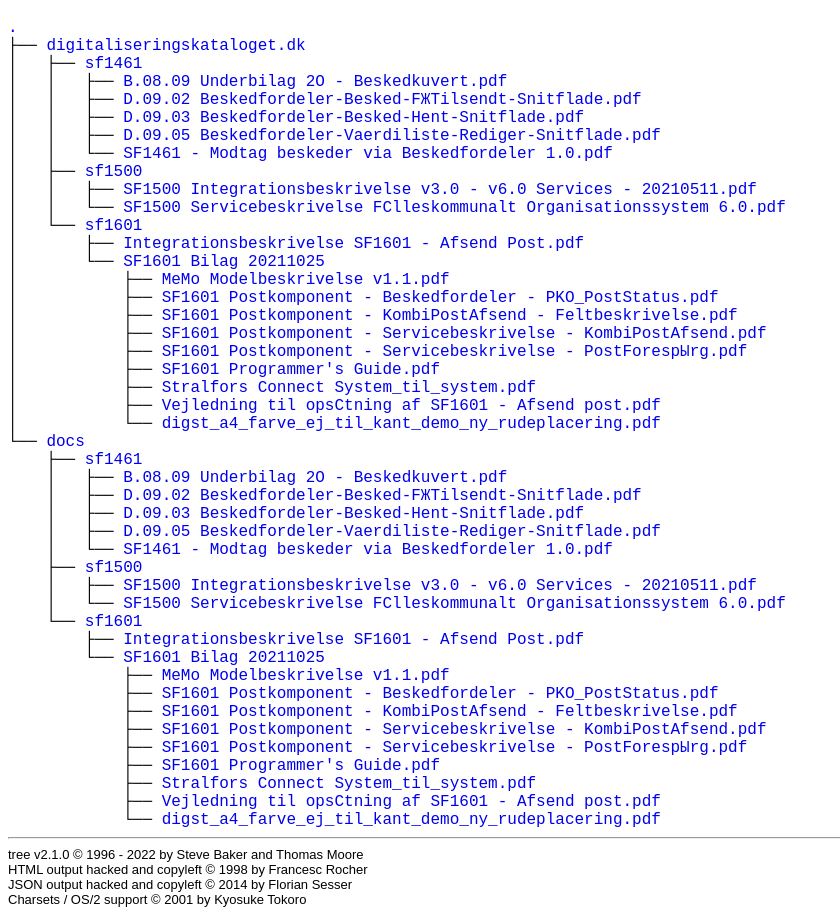
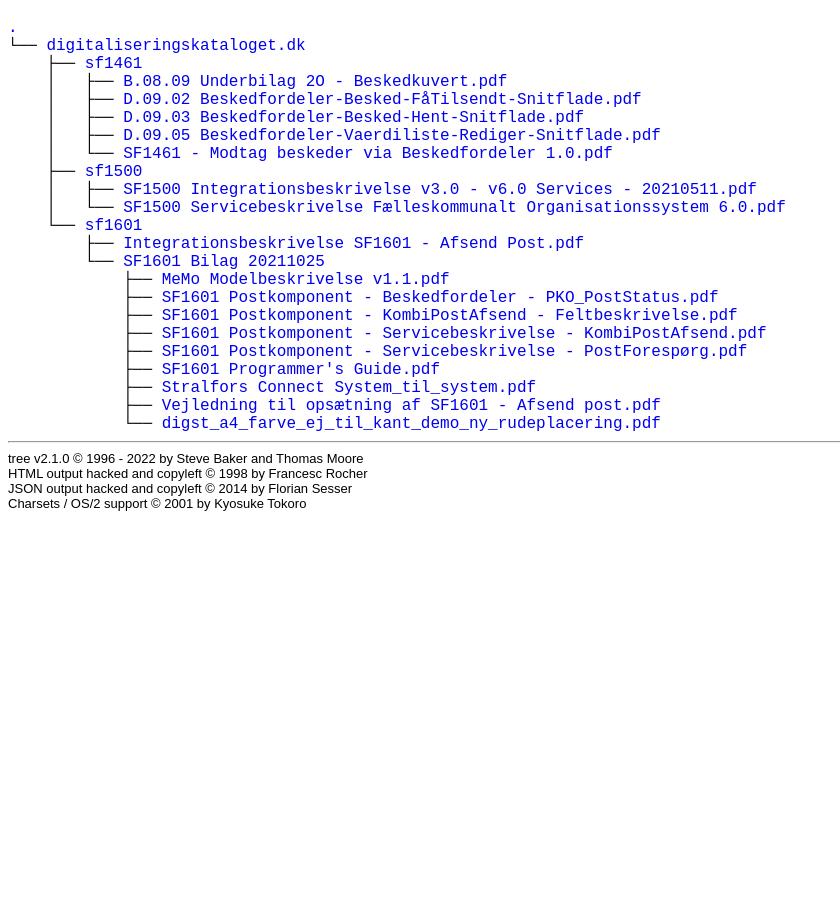
Before and after one commit to rimi-itk/digitaliseringskataloget.dk, a plain HTML site: page index.html in a window 1280 px wide. Shown: the part 61-976 px from the top of the page, without its empty margins (0-840 px from the left). After the commit the page ends 800 px from the top, so only its background shows below. Drawn offline with Linux system fonts and the light colour scheme.

Commit message:
Updated stuff

```diff
--- a/index.html
+++ b/index.html
@@ -26,50 +26,28 @@
 <body>
 	<h1>digitaliseringskataloget.dk</h1><p>
 	<a href="./">.</a><br>
-	├── <a href="./digitaliseringskataloget.dk/">digitaliseringskataloget.dk</a><br>
-	│   ├── <a href="./digitaliseringskataloget.dk/sf1461/">sf1461</a><br>
-	│   │   ├── <a href="./digitaliseringskataloget.dk/sf1461/B.08.09%20Underbilag%202O%20-%20Beskedkuvert.pdf">B.08.09 Underbilag 2O - Beskedkuvert.pdf</a><br>
-	│   │   ├── <a href="./digitaliseringskataloget.dk/sf1461/D.09.02%20Beskedfordeler-Besked-F%D0%96Tilsendt-Snitflade.pdf">D.09.02 Beskedfordeler-Besked-FЖTilsendt-Snitflade.pdf</a><br>
-	│   │   ├── <a href="./digitaliseringskataloget.dk/sf1461/D.09.03%20Beskedfordeler-Besked-Hent-Snitflade.pdf">D.09.03 Beskedfordeler-Besked-Hent-Snitflade.pdf</a><br>
-	│   │   ├── <a href="./digitaliseringskataloget.dk/sf1461/D.09.05%20Beskedfordeler-Vaerdiliste-Rediger-Snitflade.pdf">D.09.05 Beskedfordeler-Vaerdiliste-Rediger-Snitflade.pdf</a><br>
-	│   │   └── <a href="./digitaliseringskataloget.dk/sf1461/SF1461%20-%20Modtag%20beskeder%20via%20Beskedfordeler%201.0.pdf">SF1461 - Modtag beskeder via Beskedfordeler 1.0.pdf</a><br>
-	│   ├── <a href="./digitaliseringskataloget.dk/sf1500/">sf1500</a><br>
-	│   │   ├── <a href="./digitaliseringskataloget.dk/sf1500/SF1500%20Integrationsbeskrivelse%20v3.0%20-%20v6.0%20Services%20-%2020210511.pdf">SF1500 Integrationsbeskrivelse v3.0 - v6.0 Services - 20210511.pdf</a><br>
-	│   │   └── <a href="./digitaliseringskataloget.dk/sf1500/SF1500%20Servicebeskrivelse%20F%D0%A1lleskommunalt%20Organisationssystem%206.0.pdf">SF1500 Servicebeskrivelse FСlleskommunalt Organisationssystem 6.0.pdf</a><br>
-	│   └── <a href="./digitaliseringskataloget.dk/sf1601/">sf1601</a><br>
-	│   &nbsp;&nbsp;&nbsp; ├── <a href="./digitaliseringskataloget.dk/sf1601/Integrationsbeskrivelse%20SF1601%20-%20Afsend%20Post.pdf">Integrationsbeskrivelse SF1601 - Afsend Post.pdf</a><br>
-	│   &nbsp;&nbsp;&nbsp; └── <a href="./digitaliseringskataloget.dk/sf1601/SF1601%20Bilag%2020211025/">SF1601 Bilag 20211025</a><br>
-	│   &nbsp;&nbsp;&nbsp; &nbsp;&nbsp;&nbsp; ├── <a href="./digitaliseringskataloget.dk/sf1601/SF1601%20Bilag%2020211025/MeMo%20Modelbeskrivelse%20v1.1.pdf">MeMo Modelbeskrivelse v1.1.pdf</a><br>
-	│   &nbsp;&nbsp;&nbsp; &nbsp;&nbsp;&nbsp; ├── <a href="./digitaliseringskataloget.dk/sf1601/SF1601%20Bilag%2020211025/SF1601%20Postkomponent%20-%20Beskedfordeler%20-%20PKO_PostStatus.pdf">SF1601 Postkomponent - Beskedfordeler - PKO_PostStatus.pdf</a><br>
-	│   &nbsp;&nbsp;&nbsp; &nbsp;&nbsp;&nbsp; ├── <a href="./digitaliseringskataloget.dk/sf1601/SF1601%20Bilag%2020211025/SF1601%20Postkomponent%20-%20KombiPostAfsend%20-%20Feltbeskrivelse.pdf">SF1601 Postkomponent - KombiPostAfsend - Feltbeskrivelse.pdf</a><br>
-	│   &nbsp;&nbsp;&nbsp; &nbsp;&nbsp;&nbsp; ├── <a href="./digitaliseringskataloget.dk/sf1601/SF1601%20Bilag%2020211025/SF1601%20Postkomponent%20-%20Servicebeskrivelse%20-%20KombiPostAfsend.pdf">SF1601 Postkomponent - Servicebeskrivelse - KombiPostAfsend.pdf</a><br>
-	│   &nbsp;&nbsp;&nbsp; &nbsp;&nbsp;&nbsp; ├── <a href="./digitaliseringskataloget.dk/sf1601/SF1601%20Bilag%2020211025/SF1601%20Postkomponent%20-%20Servicebeskrivelse%20-%20PostForesp%D0%ABrg.pdf">SF1601 Postkomponent - Servicebeskrivelse - PostForespЫrg.pdf</a><br>
-	│   &nbsp;&nbsp;&nbsp; &nbsp;&nbsp;&nbsp; ├── <a href="./digitaliseringskataloget.dk/sf1601/SF1601%20Bilag%2020211025/SF1601%20Programmer's%20Guide.pdf">SF1601 Programmer's Guide.pdf</a><br>
-	│   &nbsp;&nbsp;&nbsp; &nbsp;&nbsp;&nbsp; ├── <a href="./digitaliseringskataloget.dk/sf1601/SF1601%20Bilag%2020211025/Stralfors%20Connect%20System_til_system.pdf">Stralfors Connect System_til_system.pdf</a><br>
-	│   &nbsp;&nbsp;&nbsp; &nbsp;&nbsp;&nbsp; ├── <a href="./digitaliseringskataloget.dk/sf1601/SF1601%20Bilag%2020211025/Vejledning%20til%20ops%D0%A1tning%20af%20SF1601%20-%20Afsend%20post.pdf">Vejledning til opsСtning af SF1601 - Afsend post.pdf</a><br>
-	│   &nbsp;&nbsp;&nbsp; &nbsp;&nbsp;&nbsp; └── <a href="./digitaliseringskataloget.dk/sf1601/SF1601%20Bilag%2020211025/digst_a4_farve_ej_til_kant_demo_ny_rudeplacering.pdf">digst_a4_farve_ej_til_kant_demo_ny_rudeplacering.pdf</a><br>
-	└── <a href="./docs/">docs</a><br>
-	&nbsp;&nbsp;&nbsp; ├── <a href="./docs/sf1461/">sf1461</a><br>
-	&nbsp;&nbsp;&nbsp; │   ├── <a href="./docs/sf1461/B.08.09%20Underbilag%202O%20-%20Beskedkuvert.pdf">B.08.09 Underbilag 2O - Beskedkuvert.pdf</a><br>
-	&nbsp;&nbsp;&nbsp; │   ├── <a href="./docs/sf1461/D.09.02%20Beskedfordeler-Besked-F%D0%96Tilsendt-Snitflade.pdf">D.09.02 Beskedfordeler-Besked-FЖTilsendt-Snitflade.pdf</a><br>
-	&nbsp;&nbsp;&nbsp; │   ├── <a href="./docs/sf1461/D.09.03%20Beskedfordeler-Besked-Hent-Snitflade.pdf">D.09.03 Beskedfordeler-Besked-Hent-Snitflade.pdf</a><br>
-	&nbsp;&nbsp;&nbsp; │   ├── <a href="./docs/sf1461/D.09.05%20Beskedfordeler-Vaerdiliste-Rediger-Snitflade.pdf">D.09.05 Beskedfordeler-Vaerdiliste-Rediger-Snitflade.pdf</a><br>
-	&nbsp;&nbsp;&nbsp; │   └── <a href="./docs/sf1461/SF1461%20-%20Modtag%20beskeder%20via%20Beskedfordeler%201.0.pdf">SF1461 - Modtag beskeder via Beskedfordeler 1.0.pdf</a><br>
-	&nbsp;&nbsp;&nbsp; ├── <a href="./docs/sf1500/">sf1500</a><br>
-	&nbsp;&nbsp;&nbsp; │   ├── <a href="./docs/sf1500/SF1500%20Integrationsbeskrivelse%20v3.0%20-%20v6.0%20Services%20-%2020210511.pdf">SF1500 Integrationsbeskrivelse v3.0 - v6.0 Services - 20210511.pdf</a><br>
-	&nbsp;&nbsp;&nbsp; │   └── <a href="./docs/sf1500/SF1500%20Servicebeskrivelse%20F%D0%A1lleskommunalt%20Organisationssystem%206.0.pdf">SF1500 Servicebeskrivelse FСlleskommunalt Organisationssystem 6.0.pdf</a><br>
-	&nbsp;&nbsp;&nbsp; └── <a href="./docs/sf1601/">sf1601</a><br>
-	&nbsp;&nbsp;&nbsp; &nbsp;&nbsp;&nbsp; ├── <a href="./docs/sf1601/Integrationsbeskrivelse%20SF1601%20-%20Afsend%20Post.pdf">Integrationsbeskrivelse SF1601 - Afsend Post.pdf</a><br>
-	&nbsp;&nbsp;&nbsp; &nbsp;&nbsp;&nbsp; └── <a href="./docs/sf1601/SF1601%20Bilag%2020211025/">SF1601 Bilag 20211025</a><br>
-	&nbsp;&nbsp;&nbsp; &nbsp;&nbsp;&nbsp; &nbsp;&nbsp;&nbsp; ├── <a href="./docs/sf1601/SF1601%20Bilag%2020211025/MeMo%20Modelbeskrivelse%20v1.1.pdf">MeMo Modelbeskrivelse v1.1.pdf</a><br>
-	&nbsp;&nbsp;&nbsp; &nbsp;&nbsp;&nbsp; &nbsp;&nbsp;&nbsp; ├── <a href="./docs/sf1601/SF1601%20Bilag%2020211025/SF1601%20Postkomponent%20-%20Beskedfordeler%20-%20PKO_PostStatus.pdf">SF1601 Postkomponent - Beskedfordeler - PKO_PostStatus.pdf</a><br>
-	&nbsp;&nbsp;&nbsp; &nbsp;&nbsp;&nbsp; &nbsp;&nbsp;&nbsp; ├── <a href="./docs/sf1601/SF1601%20Bilag%2020211025/SF1601%20Postkomponent%20-%20KombiPostAfsend%20-%20Feltbeskrivelse.pdf">SF1601 Postkomponent - KombiPostAfsend - Feltbeskrivelse.pdf</a><br>
-	&nbsp;&nbsp;&nbsp; &nbsp;&nbsp;&nbsp; &nbsp;&nbsp;&nbsp; ├── <a href="./docs/sf1601/SF1601%20Bilag%2020211025/SF1601%20Postkomponent%20-%20Servicebeskrivelse%20-%20KombiPostAfsend.pdf">SF1601 Postkomponent - Servicebeskrivelse - KombiPostAfsend.pdf</a><br>
-	&nbsp;&nbsp;&nbsp; &nbsp;&nbsp;&nbsp; &nbsp;&nbsp;&nbsp; ├── <a href="./docs/sf1601/SF1601%20Bilag%2020211025/SF1601%20Postkomponent%20-%20Servicebeskrivelse%20-%20PostForesp%D0%ABrg.pdf">SF1601 Postkomponent - Servicebeskrivelse - PostForespЫrg.pdf</a><br>
-	&nbsp;&nbsp;&nbsp; &nbsp;&nbsp;&nbsp; &nbsp;&nbsp;&nbsp; ├── <a href="./docs/sf1601/SF1601%20Bilag%2020211025/SF1601%20Programmer's%20Guide.pdf">SF1601 Programmer's Guide.pdf</a><br>
-	&nbsp;&nbsp;&nbsp; &nbsp;&nbsp;&nbsp; &nbsp;&nbsp;&nbsp; ├── <a href="./docs/sf1601/SF1601%20Bilag%2020211025/Stralfors%20Connect%20System_til_system.pdf">Stralfors Connect System_til_system.pdf</a><br>
-	&nbsp;&nbsp;&nbsp; &nbsp;&nbsp;&nbsp; &nbsp;&nbsp;&nbsp; ├── <a href="./docs/sf1601/SF1601%20Bilag%2020211025/Vejledning%20til%20ops%D0%A1tning%20af%20SF1601%20-%20Afsend%20post.pdf">Vejledning til opsСtning af SF1601 - Afsend post.pdf</a><br>
-	&nbsp;&nbsp;&nbsp; &nbsp;&nbsp;&nbsp; &nbsp;&nbsp;&nbsp; └── <a href="./docs/sf1601/SF1601%20Bilag%2020211025/digst_a4_farve_ej_til_kant_demo_ny_rudeplacering.pdf">digst_a4_farve_ej_til_kant_demo_ny_rudeplacering.pdf</a><br>
+	└── <a href="./digitaliseringskataloget.dk/">digitaliseringskataloget.dk</a><br>
+	&nbsp;&nbsp;&nbsp; ├── <a href="./digitaliseringskataloget.dk/sf1461/">sf1461</a><br>
+	&nbsp;&nbsp;&nbsp; │   ├── <a href="./digitaliseringskataloget.dk/sf1461/B.08.09%20Underbilag%202O%20-%20Beskedkuvert.pdf">B.08.09 Underbilag 2O - Beskedkuvert.pdf</a><br>
+	&nbsp;&nbsp;&nbsp; │   ├── <a href="./digitaliseringskataloget.dk/sf1461/D.09.02%20Beskedfordeler-Besked-F%C3%A5Tilsendt-Snitflade.pdf">D.09.02 Beskedfordeler-Besked-FåTilsendt-Snitflade.pdf</a><br>
+	&nbsp;&nbsp;&nbsp; │   ├── <a href="./digitaliseringskataloget.dk/sf1461/D.09.03%20Beskedfordeler-Besked-Hent-Snitflade.pdf">D.09.03 Beskedfordeler-Besked-Hent-Snitflade.pdf</a><br>
+	&nbsp;&nbsp;&nbsp; │   ├── <a href="./digitaliseringskataloget.dk/sf1461/D.09.05%20Beskedfordeler-Vaerdiliste-Rediger-Snitflade.pdf">D.09.05 Beskedfordeler-Vaerdiliste-Rediger-Snitflade.pdf</a><br>
+	&nbsp;&nbsp;&nbsp; │   └── <a href="./digitaliseringskataloget.dk/sf1461/SF1461%20-%20Modtag%20beskeder%20via%20Beskedfordeler%201.0.pdf">SF1461 - Modtag beskeder via Beskedfordeler 1.0.pdf</a><br>
+	&nbsp;&nbsp;&nbsp; ├── <a href="./digitaliseringskataloget.dk/sf1500/">sf1500</a><br>
+	&nbsp;&nbsp;&nbsp; │   ├── <a href="./digitaliseringskataloget.dk/sf1500/SF1500%20Integrationsbeskrivelse%20v3.0%20-%20v6.0%20Services%20-%2020210511.pdf">SF1500 Integrationsbeskrivelse v3.0 - v6.0 Services - 20210511.pdf</a><br>
+	&nbsp;&nbsp;&nbsp; │   └── <a href="./digitaliseringskataloget.dk/sf1500/SF1500%20Servicebeskrivelse%20F%C3%A6lleskommunalt%20Organisationssystem%206.0.pdf">SF1500 Servicebeskrivelse Fælleskommunalt Organisationssystem 6.0.pdf</a><br>
+	&nbsp;&nbsp;&nbsp; └── <a href="./digitaliseringskataloget.dk/sf1601/">sf1601</a><br>
+	&nbsp;&nbsp;&nbsp; &nbsp;&nbsp;&nbsp; ├── <a href="./digitaliseringskataloget.dk/sf1601/Integrationsbeskrivelse%20SF1601%20-%20Afsend%20Post.pdf">Integrationsbeskrivelse SF1601 - Afsend Post.pdf</a><br>
+	&nbsp;&nbsp;&nbsp; &nbsp;&nbsp;&nbsp; └── <a href="./digitaliseringskataloget.dk/sf1601/SF1601%20Bilag%2020211025/">SF1601 Bilag 20211025</a><br>
+	&nbsp;&nbsp;&nbsp; &nbsp;&nbsp;&nbsp; &nbsp;&nbsp;&nbsp; ├── <a href="./digitaliseringskataloget.dk/sf1601/SF1601%20Bilag%2020211025/MeMo%20Modelbeskrivelse%20v1.1.pdf">MeMo Modelbeskrivelse v1.1.pdf</a><br>
+	&nbsp;&nbsp;&nbsp; &nbsp;&nbsp;&nbsp; &nbsp;&nbsp;&nbsp; ├── <a href="./digitaliseringskataloget.dk/sf1601/SF1601%20Bilag%2020211025/SF1601%20Postkomponent%20-%20Beskedfordeler%20-%20PKO_PostStatus.pdf">SF1601 Postkomponent - Beskedfordeler - PKO_PostStatus.pdf</a><br>
+	&nbsp;&nbsp;&nbsp; &nbsp;&nbsp;&nbsp; &nbsp;&nbsp;&nbsp; ├── <a href="./digitaliseringskataloget.dk/sf1601/SF1601%20Bilag%2020211025/SF1601%20Postkomponent%20-%20KombiPostAfsend%20-%20Feltbeskrivelse.pdf">SF1601 Postkomponent - KombiPostAfsend - Feltbeskrivelse.pdf</a><br>
+	&nbsp;&nbsp;&nbsp; &nbsp;&nbsp;&nbsp; &nbsp;&nbsp;&nbsp; ├── <a href="./digitaliseringskataloget.dk/sf1601/SF1601%20Bilag%2020211025/SF1601%20Postkomponent%20-%20Servicebeskrivelse%20-%20KombiPostAfsend.pdf">SF1601 Postkomponent - Servicebeskrivelse - KombiPostAfsend.pdf</a><br>
+	&nbsp;&nbsp;&nbsp; &nbsp;&nbsp;&nbsp; &nbsp;&nbsp;&nbsp; ├── <a href="./digitaliseringskataloget.dk/sf1601/SF1601%20Bilag%2020211025/SF1601%20Postkomponent%20-%20Servicebeskrivelse%20-%20PostForesp%C3%B8rg.pdf">SF1601 Postkomponent - Servicebeskrivelse - PostForespørg.pdf</a><br>
+	&nbsp;&nbsp;&nbsp; &nbsp;&nbsp;&nbsp; &nbsp;&nbsp;&nbsp; ├── <a href="./digitaliseringskataloget.dk/sf1601/SF1601%20Bilag%2020211025/SF1601%20Programmer's%20Guide.pdf">SF1601 Programmer's Guide.pdf</a><br>
+	&nbsp;&nbsp;&nbsp; &nbsp;&nbsp;&nbsp; &nbsp;&nbsp;&nbsp; ├── <a href="./digitaliseringskataloget.dk/sf1601/SF1601%20Bilag%2020211025/Stralfors%20Connect%20System_til_system.pdf">Stralfors Connect System_til_system.pdf</a><br>
+	&nbsp;&nbsp;&nbsp; &nbsp;&nbsp;&nbsp; &nbsp;&nbsp;&nbsp; ├── <a href="./digitaliseringskataloget.dk/sf1601/SF1601%20Bilag%2020211025/Vejledning%20til%20ops%C3%A6tning%20af%20SF1601%20-%20Afsend%20post.pdf">Vejledning til opsætning af SF1601 - Afsend post.pdf</a><br>
+	&nbsp;&nbsp;&nbsp; &nbsp;&nbsp;&nbsp; &nbsp;&nbsp;&nbsp; └── <a href="./digitaliseringskataloget.dk/sf1601/SF1601%20Bilag%2020211025/digst_a4_farve_ej_til_kant_demo_ny_rudeplacering.pdf">digst_a4_farve_ej_til_kant_demo_ny_rudeplacering.pdf</a><br>
 	<hr>
 	<p class="VERSION">
 		 tree v2.1.0 © 1996 - 2022 by Steve Baker and Thomas Moore <br>
```
Also changed, not shown: 9 other files.
